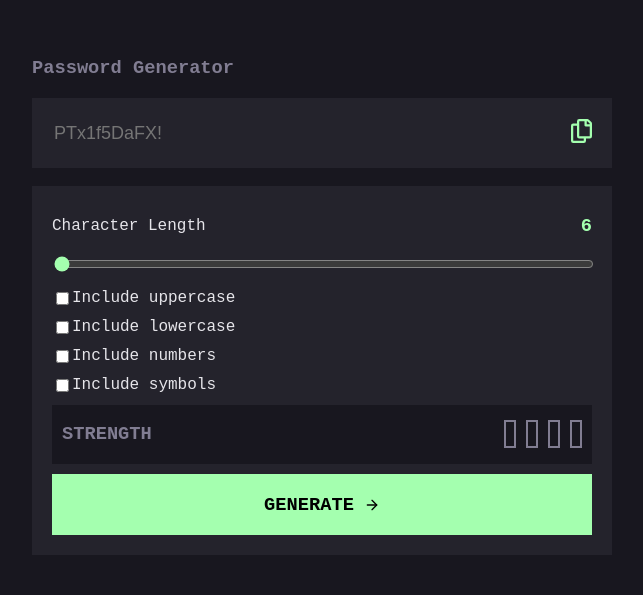
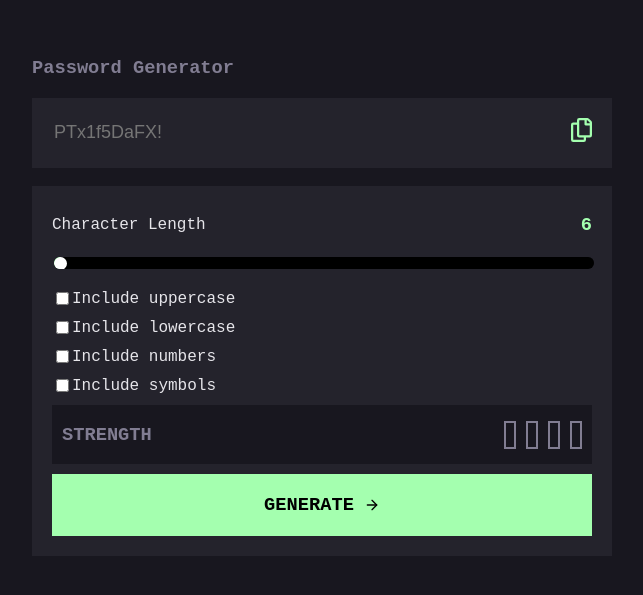
Before and after one commit to estherlardze/password-gen, a React (Vite) app: page / in a window 1280 px wide. Shown: the part 103-698 px from the top of the page, without its empty margins (318-961 px from the left). Built offline with nearby package versions, Linux system fonts and the light colour scheme.

Commit message:
adjusted styles

```diff
--- a/src/Styles.ts
+++ b/src/Styles.ts
@@ -27,15 +27,69 @@ export const ChracterStyles = styled.div`
   align-items: center;
 `
 
+
 export const RangeInput = styled.input`
   width: 100%;
-  background-color: black;
-  height: 10px;
+  background: black;
+  height: 12px;
   outline: none;
+  border-radius: 12px;
   transition: background-color 0.2s;
   margin-bottom: 10px;
   accent-color: #A4FFAF;
+  overflow: hidden;
+  appearance: none;
+  -webkit-appearance: none;
+  box-shadow: inset 0px 3px 18px rgba(0, 0, 0, 0.35);
+
+  &::-webkit-slider-thumb {
+    appearance: none;
+    height: 13px;
+    width: 13px;
+    background: #fff;
+    border-radius: 50%;
+    border: 2px solid #fff;
+    cursor: pointer;
+    box-shadow: -407px 0 0 400px #A4FFAF;
+  }
+
+  &::-moz-range-thumb {
+    height: 13px;
+    width: 13px;
+    background: #fff;
+    border-radius: 50%;
+    border: 2px solid #fff;
+    cursor: pointer;
+  }
+
+  &::-ms-thumb {
+    height: 13px;
+    width: 13px;
+    background: #fff;
+    border-radius: 50%;
+    border: 2px solid #fff;
+    cursor: pointer;
+  }
+
+  &:hover {
+    &::-webkit-slider-thumb {
+      background: black;
+      border: 2px solid #A4FFAF;
+      transition: all 0.5s;
+    }
+    &::-moz-range-thumb {
+      background: black;
+      border: 2px solid #A4FFAF;
+      transition: all 0.5s;
+    }
+    &::-ms-thumb {
+      background: black;
+      border: 2px solid #A4FFAF;
+      transition: all 0.5s;
+    }
+  }
 `;
+
 
 export const GenerateButton = styled.div`
   display:flex;
--- a/src/components/Input.tsx
+++ b/src/components/Input.tsx
@@ -24,7 +24,7 @@ const Input = ({
         onChange={handleFormChange}
       />
       <CopyDiv>
-        <small>{password && copied ? "copied" : ""}</small>
+        <small style={{ fontSize: "18px" }}>{password && copied ? "COPIED" : ""}</small>
         <div onClick={() => copytoclip(password)}>
           <ImageStyles src={iconcopy} alt="copy icon" />
         </div>
```
Also changed, not shown: 1 other file (tests, documents, lock files or other folders).
